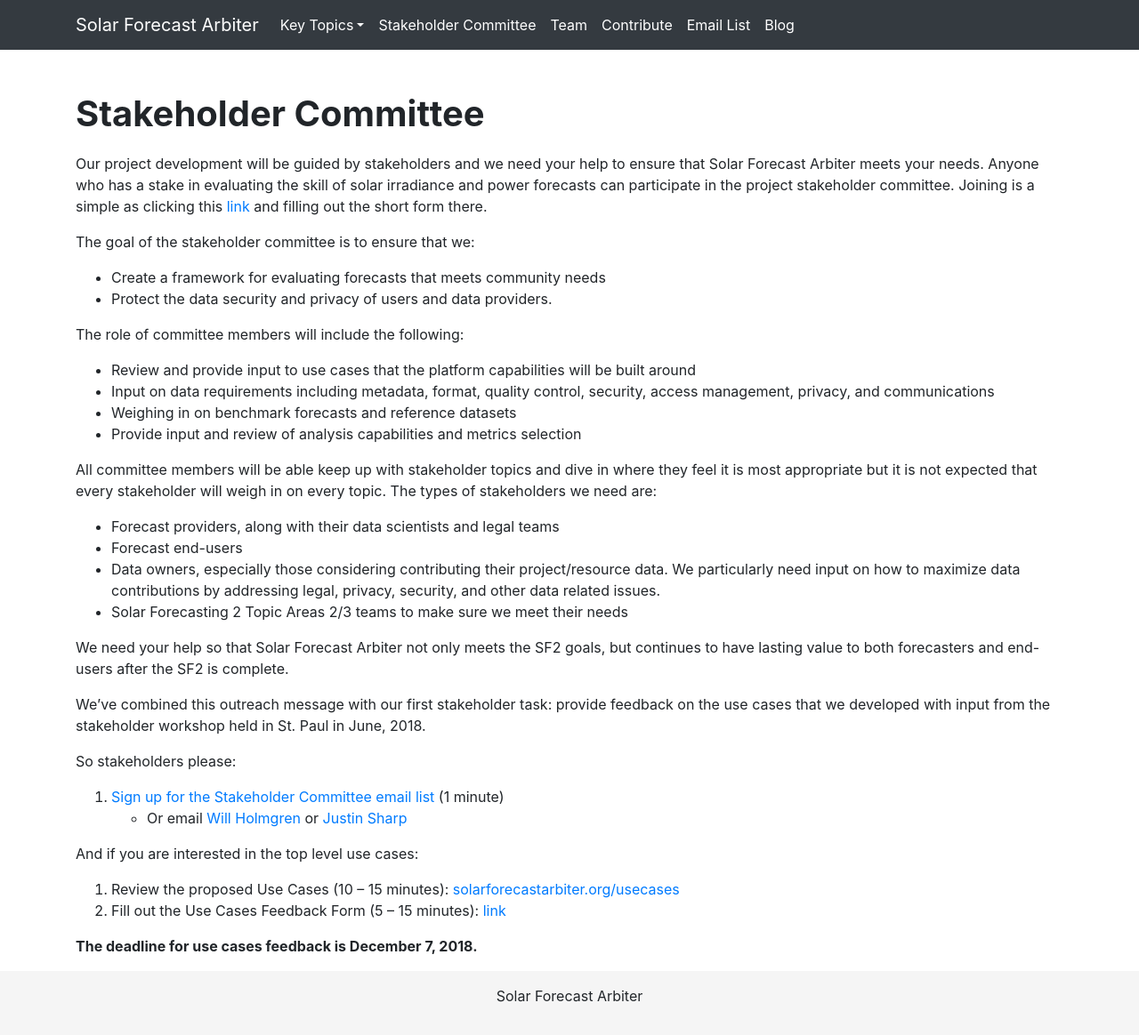
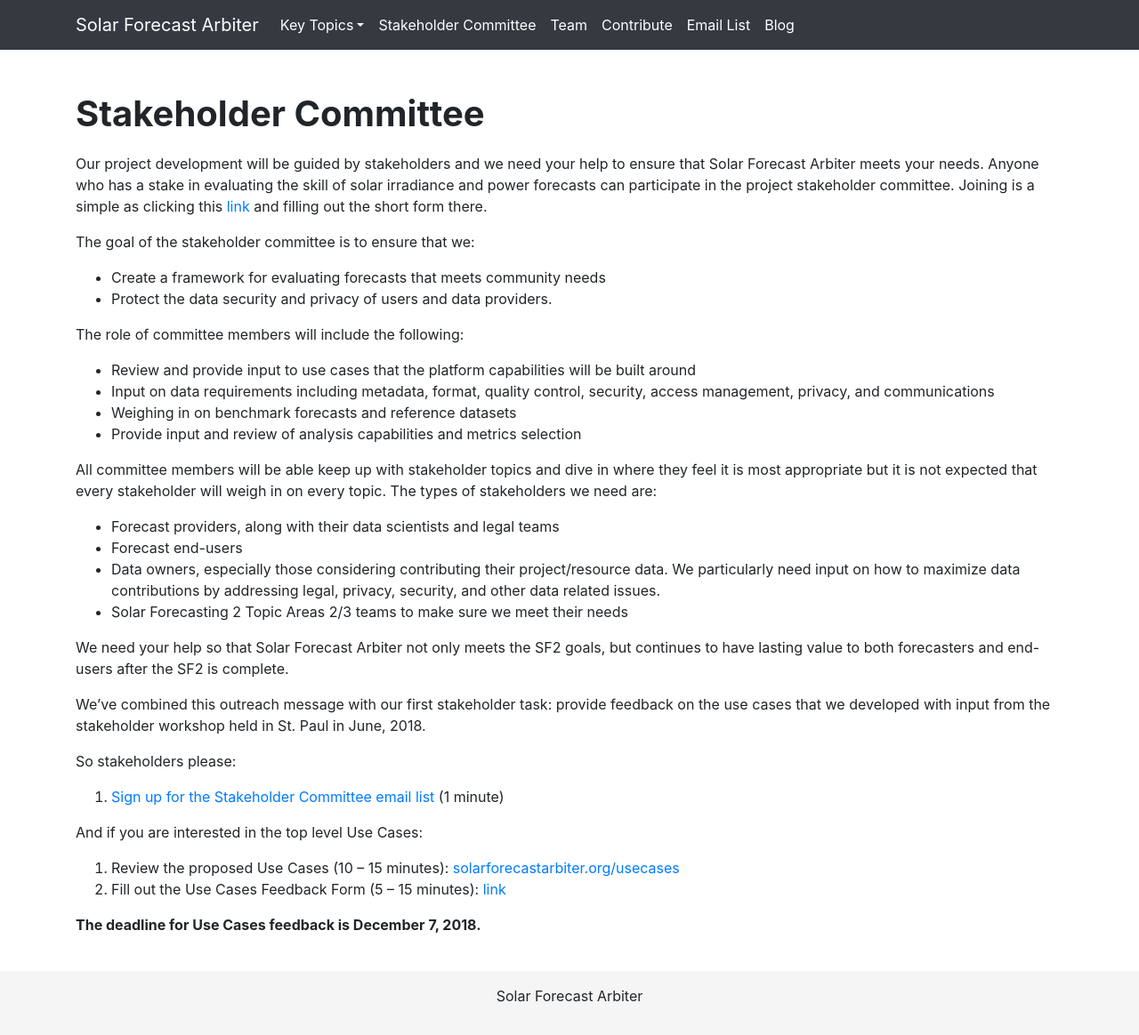
Before and after one commit to SolarArbiter/SolarArbiter.github.io, a Jekyll site: the page built from stakeholdercommittee.md, in a window 1280 px wide and 1164 px high. Shown: the whole window at 89% size. Built offline with Jekyll 4.4.1, drawn with Linux system fonts in a browser that asks for light colours; comment, search, counter and statistics services are not loaded; our own code applies the rules of GitHub Pages for plain Markdown files.

Commit message:
minor changes to stakeholder comm (#34)

```diff
--- a/stakeholdercommittee.md
+++ b/stakeholdercommittee.md
@@ -29,11 +29,10 @@
 
 So stakeholders please:
 1. [Sign up for the Stakeholder Committee email list](/emaillist) (1 minute)
-  * Or email [Will Holmgren](mailto:holmgren@email.arizona.edu) or [Justin Sharp](mailto:justin@sharply-focused.com)
 
-And if you are interested in the top level use cases:
+And if you are interested in the top level Use Cases:
 
 2. Review the proposed Use Cases (10 – 15 minutes): [solarforecastarbiter.org/usecases](/usecases)
 3. Fill out the Use Cases Feedback Form (5 – 15 minutes): [link](https://goo.gl/forms/F1qq08JppsKBMUtj2)
 
-**The deadline for use cases feedback is December 7, 2018.**
+**The deadline for Use Cases feedback is December 7, 2018.**
```
